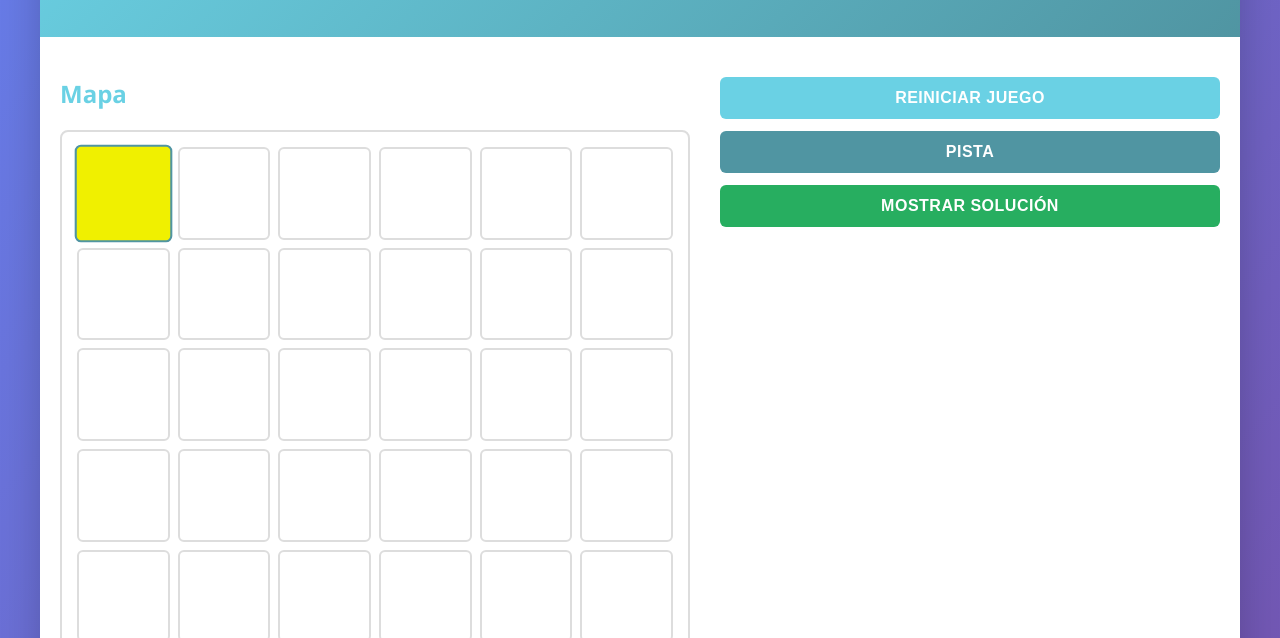
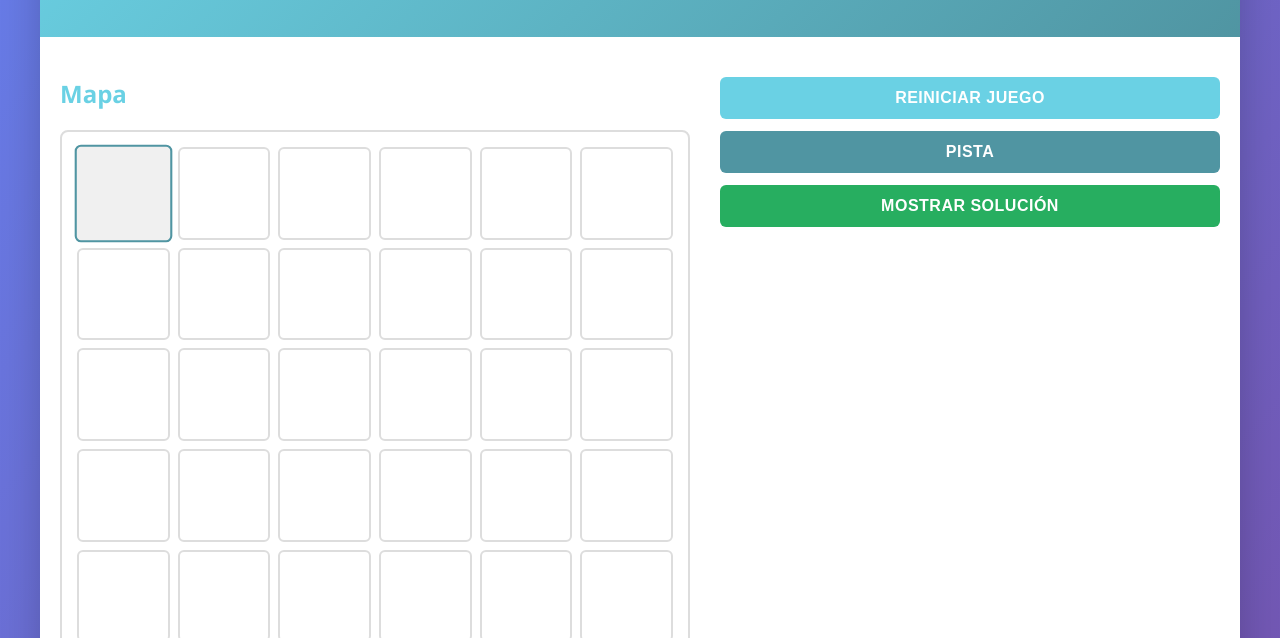
Before and after one commit to LarsArvid27/Loopdoku, a plain HTML site: page index.html in a window 1280 px wide. In both pictures the pointer is over the element 123 px from the left and 355 px from the top of the page. Shown: the part 162-800 px from the top of the page. Drawn offline with Linux system fonts and the light colour scheme.

Commit message:
Update styles.css

```diff
--- a/styles.css
+++ b/styles.css
@@ -80,7 +80,7 @@
 
 .cell {
   aspect-ratio: 1;
-  background: white;
+  background: #00000000;
   border: 2px solid var(--border-color);
   border-radius: 6px;
   display: flex;
@@ -96,7 +96,7 @@
 }
 
 .cell:hover {
-  background: #f0f000;
+  background: #f0f0f0;
   border-color: var(--secondary-color);
   transform: scale(1.05);
 }
```
